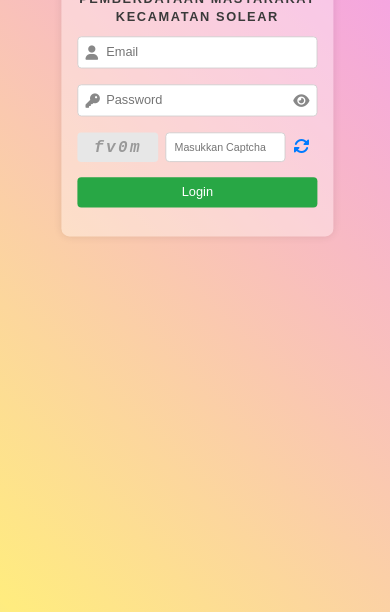
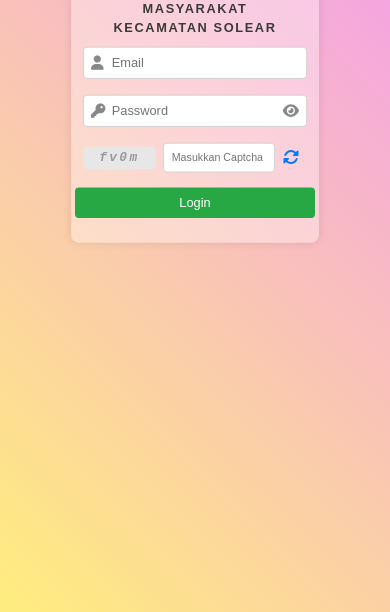
Before and after one commit to AkbarOfficial21/SKTM-Test, a plain HTML site: page index.html in a window 390 px wide. Shown: the part 232-844 px from the top of the page. Drawn offline with Linux system fonts and the light colour scheme; some packages are replaced by stand-ins of ours; a script that the page names is missing.

Commit message:
Update style.css
responsif

```diff
--- a/style.css
+++ b/style.css
@@ -224,3 +224,25 @@ h2:hover {
     padding: 1.25em !important; /* Kurangi padding agar lebih kecil */
     font-size: 0.8em !important; /* Perkecil ukuran font */
 }
+
+@media (max-width: 768px) {
+    .login-container, .dashboard-container {
+        width: 95%;
+        max-width: 300px;
+    }
+    body {
+        padding: 20px;
+    }
+}
+
+@media (max-width: 480px) {
+    .login-container, .dashboard-container {
+        width: 100%;
+        max-width: 280px;
+        padding: 15px;
+    }
+    #captcha-text {
+        font-size: 16px;
+        padding: 5px 15px;
+    }
+}
```
